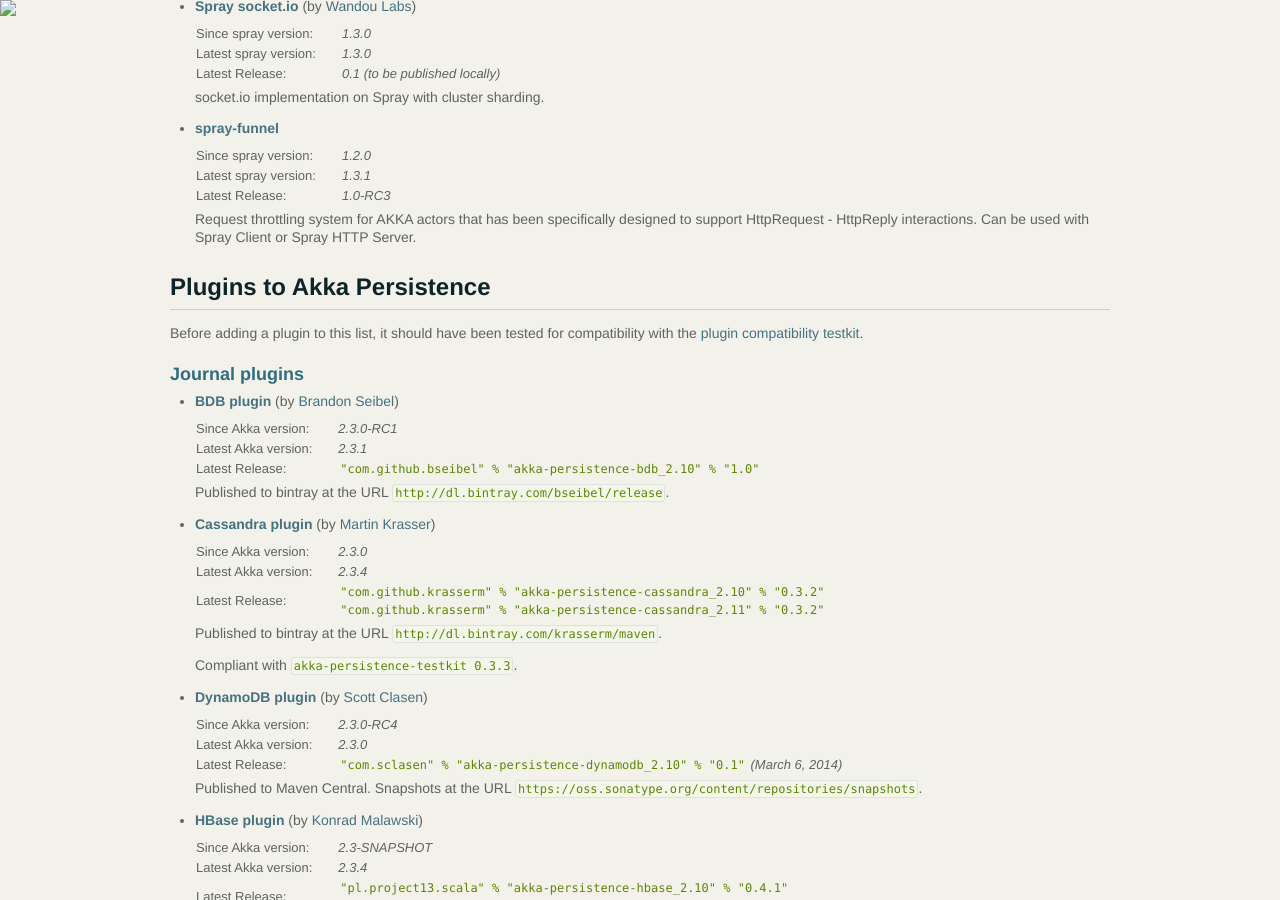
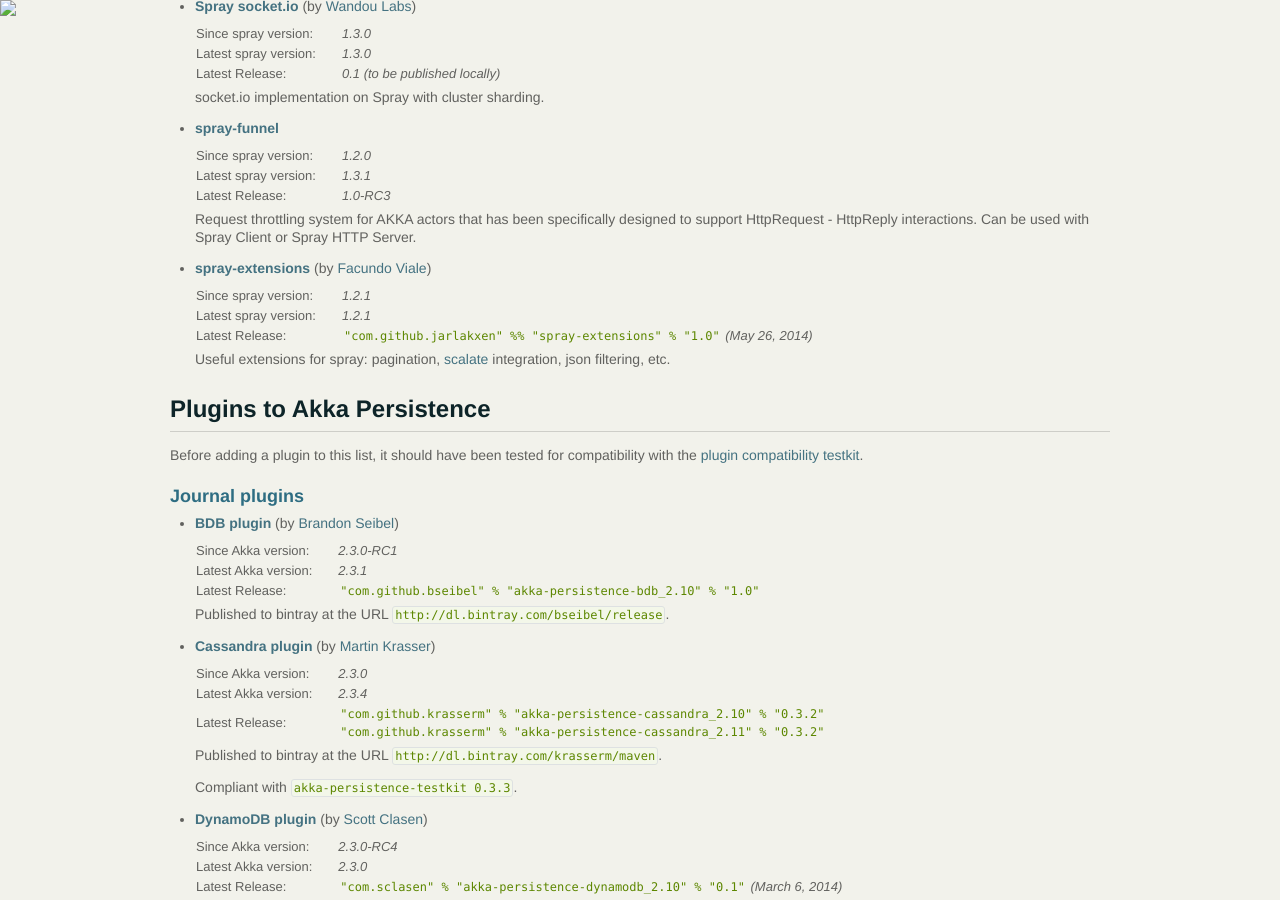
Before and after one commit to raboof/akka.github.com, a Jekyll site: the page built from community/index.md, in a window 1280 px wide and 900 px high, scrolled down 3154 px. Built offline with Jekyll 4.4.1, drawn with Linux system fonts in a browser that asks for light colours.

Commit message:
New community project for Spray

```diff
--- a/community/index.md
+++ b/community/index.md
@@ -280,6 +280,17 @@
   </table>
 
   Request throttling system for AKKA actors that has been specifically designed to support HttpRequest - HttpReply interactions. Can be used with Spray Client or Spray HTTP Server.
+
+* **[spray-extensions](https://github.com/Jarlakxen/spray-extensions)** (by [Facundo Viale](https://github.com/Jarlakxen/))
+
+  <table class="stats">
+  <tr><td>Since spray version:</td><td>1.2.1</td></tr>
+  <tr><td>Latest spray version:</td><td>1.2.1</td></tr>
+  <tr><td>Latest Release:</td><td><code>"com.github.jarlakxen" %% "spray-extensions" % "1.0"</code> (May 26, 2014)</td></tr>
+  </table>
+
+  Useful extensions for spray: pagination, [scalate](http://scalate.fusesource.org/) integration, json filtering, etc.
+
 
 ## Plugins to Akka Persistence
 
```
